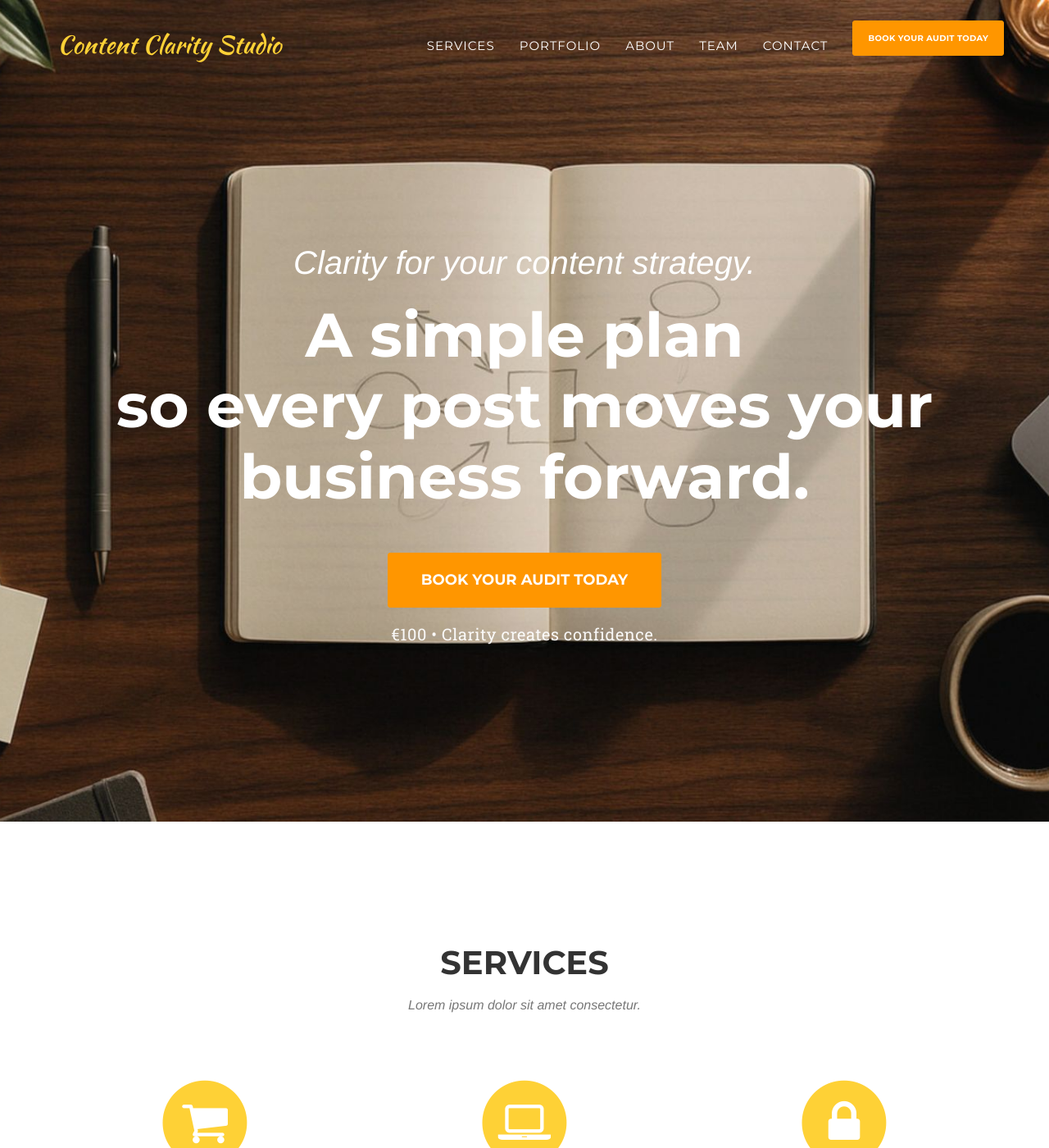
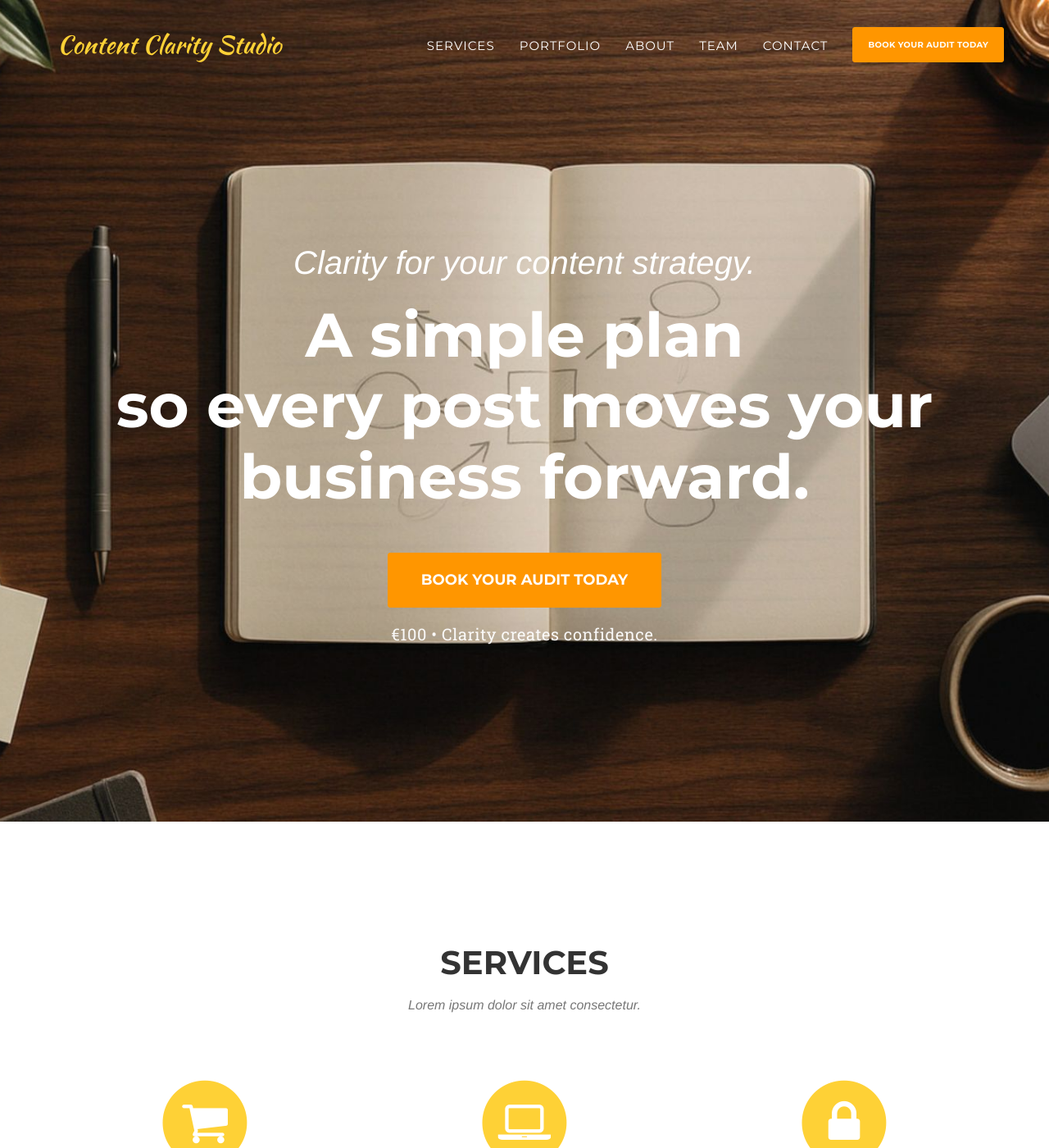
Before and after one commit to ContentClarityStudio/contentclaritystudio.github.io, a Jekyll site: the page built from index.html, in a window 1280 px wide and 1400 px high. Shown: the whole window at 82% size. Built offline with Jekyll 4.4.1, drawn with Linux system fonts in a browser that asks for light colours; some web fonts are replaced.

Commit message:
Update overrides.css
center nav bar CTA

```diff
--- a/css/overrides.css
+++ b/css/overrides.css
@@ -73,3 +73,18 @@ text-transform: none;
   font-weight: 600;      /* same as hero button weight */
   letter-spacing: 0.3px; /* optional: adds the same subtle spacing */
 }
+/* Center the Book CTA vertically inside the desktop navbar */
+.navbar-nav > li > .btn.btn-primary.btn-cta {
+  font-weight: 600;       /* keep the bold match */
+  letter-spacing: 0.3px;  /* subtle spacing */
+  margin-top: 8px;        /* base offset */
+  margin-bottom: 8px;     /* equal bottom offset */
+}
+
+/* Adjust when the navbar collapses on small screens */
+@media (max-width: 767px) {
+  .navbar-nav > li > .btn.btn-primary.btn-cta {
+    margin-top: 10px;     /* keeps spacing when stacked */
+    margin-bottom: 10px;
+  }
+}
```
